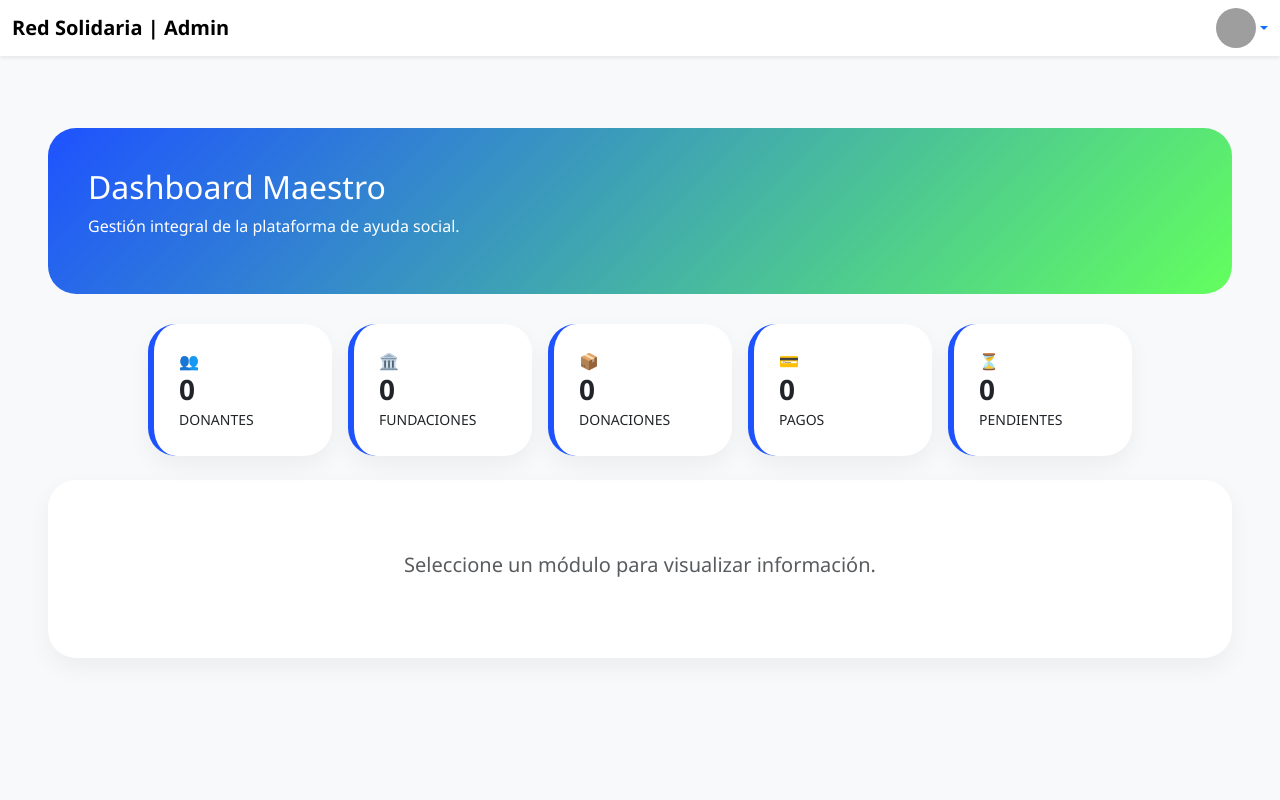
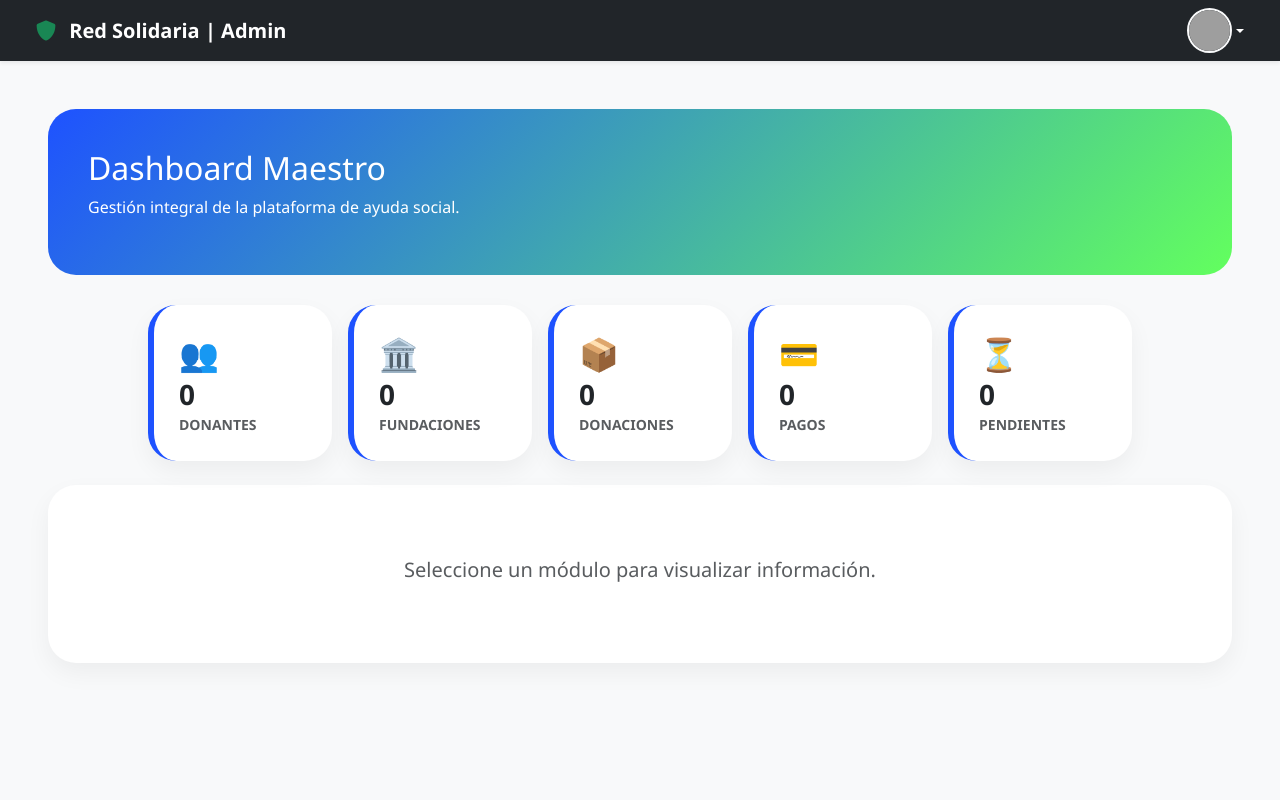
Before and after one commit to Will-2207/despliegue.1, a Flask app: page /dashboard in a window 1280 px wide. Run offline with Flask 3, Linux system fonts and the light colour scheme; the visitor is signed in with stand-in values (Sample User, id 1); grey boxes are pictures that could not be loaded.

```diff
--- a/templates/admin_dashboard.html
+++ b/templates/admin_dashboard.html
@@ -6,12 +6,20 @@
     <link href="https://cdn.jsdelivr.net/npm/bootstrap@5.3.3/dist/css/bootstrap.min.css" rel="stylesheet">
     <link rel="stylesheet" href="https://cdnjs.cloudflare.com/ajax/libs/font-awesome/6.0.0/css/all.min.css">
     <style>
-        /* Mantenemos tus estilos originales intactos */
         :root { --azul-solidario: #1e52ff; --verde-solidario: #63ff5e; }
-        body { background-color: #f8f9fa; font-family: 'Segoe UI', sans-serif; }
+        body { background-color: #f8f9fa; font-family: 'Segoe UI', sans-serif; min-height: 100vh; }
+
+        /* Barra lateral personalizada */
+        .sidebar { background: #1e1e2d; min-height: 100vh; color: #a2a3b7; }
+        .sidebar .nav-link { color: #a2a3b7; transition: 0.3s; }
+        .sidebar .nav-link:hover { color: var(--verde-solidario); }
+        .btn-sidebar { background: linear-gradient(135deg, var(--azul-solidario), var(--verde-solidario)); border: none; color: white; }
+
         .header-dash { background: linear-gradient(135deg, var(--azul-solidario), var(--verde-solidario)); color: white; padding: 40px; border-radius: 28px; margin-bottom: 30px; }
+
         .stats-card { background: white; border-radius: 28px; padding: 25px; box-shadow: 0 10px 25px rgba(0,0,0,0.05); cursor: pointer; transition: 0.3s; border-left: 6px solid var(--azul-solidario); }
         .stats-card:hover { transform: translateY(-5px); box-shadow: 0 15px 30px rgba(0,0,0,0.1); }
+
         .table-responsive { background: white; padding: 25px; border-radius: 28px; box-shadow: 0 10px 25px rgba(0,0,0,0.05); }
         .table { border-collapse: separate; border-spacing: 0 10px; }
         .table tr { background: #fdfdfd; border-radius: 15px; }
@@ -19,17 +27,29 @@
 </head>
 <body>
 
-<nav class="navbar navbar-expand-lg navbar-light bg-white shadow-sm mb-4">
+<nav class="navbar navbar-expand-lg navbar-dark bg-dark px-4 shadow-sm">
     <div class="container-fluid">
-        <a class="navbar-brand fw-bold" href="#">Red Solidaria | Admin</a>
+        <a class="navbar-brand fw-bold" href="#">
+            <i class="fas fa-shield-alt text-success me-2"></i> Red Solidaria | Admin
+        </a>
+
+        <div class="d-flex align-items-center">
             <div class="dropdown">
-            <a href="#" class="d-flex align-items-center text-decoration-none dropdown-toggle" data-bs-toggle="dropdown">
-                <img src="https://ui-avatars.com/api/?name=Admin&background=random" class="rounded-circle" width="40" height="40">
+                <a href="#" class="d-flex align-items-center text-white text-decoration-none dropdown-toggle" data-bs-toggle="dropdown">
+                    <img src="https://ui-avatars.com/api/?name=Admin&background=1e52ff&color=fff"
+                         alt="Perfil" class="rounded-circle border border-2 border-light" width="45" height="45">
                 </a>
-            <ul class="dropdown-menu dropdown-menu-end">
-                <li><a class="dropdown-item" href="#" data-bs-toggle="offcanvas" data-bs-target="#offcanvasProfile">Mi Perfil</a></li>
-                <li><a class="dropdown-item text-danger" href="/logout">Cerrar Sesión</a></li>
+                <ul class="dropdown-menu dropdown-menu-end shadow mt-2">
+                    <li class="px-3 py-2 text-muted small fw-bold">ADMINISTRADOR</li>
+                    <li><a class="dropdown-item" href="#" data-bs-toggle="offcanvas" data-bs-target="#offcanvasProfile">
+                        <i class="fas fa-user-cog me-2"></i> Mi Perfil
+                    </a></li>
+                    <li><hr class="dropdown-divider"></li>
+                    <li><a class="dropdown-item text-danger" href="/logout">
+                        <i class="fas fa-sign-out-alt me-2"></i> Cerrar Sesión
+                    </a></li>
                 </ul>
+            </div>
         </div>
     </div>
 </nav>
@@ -40,21 +60,58 @@
         <p>Gestión integral de la plataforma de ayuda social.</p>
     </div>
 
+            {# ══ TARJETAS DE ESTADÍSTICAS ══ #}
 <div class="row g-3 justify-content-center mb-4">
-        <div class="col-xl-2 col-md-4 col-6"><div class="stats-card" onclick="cargarSeccion('donantes')"><div>👥</div><h3 class="fw-bold mb-0">{{ metricas.donantes }}</h3><small>DONANTES</small></div></div>
-        <div class="col-xl-2 col-md-4 col-6"><div class="stats-card" onclick="cargarSeccion('fundaciones')"><div>🏛️</div><h3 class="fw-bold mb-0">{{ metricas.fundaciones }}</h3><small>FUNDACIONES</small></div></div>
-        <div class="col-xl-2 col-md-4 col-6"><div class="stats-card" onclick="cargarSeccion('donaciones')"><div>📦</div><h3 class="fw-bold mb-0">{{ metricas.donaciones }}</h3><small>DONACIONES</small></div></div>
-        <div class="col-xl-2 col-md-4 col-6"><div class="stats-card" onclick="cargarSeccion('pagos')"><div>💳</div><h3 class="fw-bold mb-0">{{ metricas.pagos }}</h3><small>PAGOS</small></div></div>
-        <div class="col-xl-2 col-md-4 col-6"><div class="stats-card" onclick="cargarSeccion('pendientes')"><div>⏳</div><h3 class="fw-bold mb-0">{{ metricas.pendientes }}</h3><small>PENDIENTES</small></div></div>
+
+    <div class="col-xl-2 col-md-4 col-6">
+        <div class="stats-card card-donantes" onclick="cargarSeccion('donantes')">
+            <div style="font-size:2rem;">👥</div>
+            <h3 class="fw-bold mb-0">{{ metricas.donantes }}</h3>
+            <small class="text-muted fw-bold">DONANTES</small>
+        </div>
     </div>
 
+    <div class="col-xl-2 col-md-4 col-6">
+        <div class="stats-card card-fundaciones" onclick="cargarSeccion('fundaciones')">
+            <div style="font-size:2rem;">🏛️</div>
+            <h3 class="fw-bold mb-0">{{ metricas.fundaciones }}</h3>
+            <small class="text-muted fw-bold">FUNDACIONES</small>
+        </div>
+    </div>
+
+    <div class="col-xl-2 col-md-4 col-6">
+        <div class="stats-card card-donaciones" onclick="cargarSeccion('donaciones')">
+            <div style="font-size:2rem;">📦</div>
+            <h3 class="fw-bold mb-0">{{ metricas.donaciones }}</h3>
+            <small class="text-muted fw-bold">DONACIONES</small>
+        </div>
+    </div>
+
+    <div class="col-xl-2 col-md-4 col-6">
+        <div class="stats-card card-pagos" onclick="cargarSeccion('pagos')">
+            <div style="font-size:2rem;">💳</div>
+            <h3 class="fw-bold mb-0">{{ metricas.pagos }}</h3>
+            <small class="text-muted fw-bold">PAGOS</small>
+        </div>
+    </div>
+
+
+    <div class="col-xl-2 col-md-4 col-6">
+        <div class="stats-card card-pendientes" onclick="cargarSeccion('pendientes')">
+            <div style="font-size:2rem;">⏳</div>
+            <h3 class="fw-bold mb-0">{{ metricas.pendientes }}</h3>
+            <small class="text-muted fw-bold">PENDIENTES</small>
+        </div>
+        </div>
+</div>
             <div class="table-responsive">
                 <div id="dinamicTable">
                     <h5 class="text-muted text-center p-5">Seleccione un módulo para visualizar información.</h5>
                 </div>
             </div>
         </div>
-
+    </div>
+</div>
 
 <div class="modal fade" id="modalAccion" tabindex="-1">
     <div class="modal-dialog">
```
Lines whose indentation alone changed are shown as unchanged.
